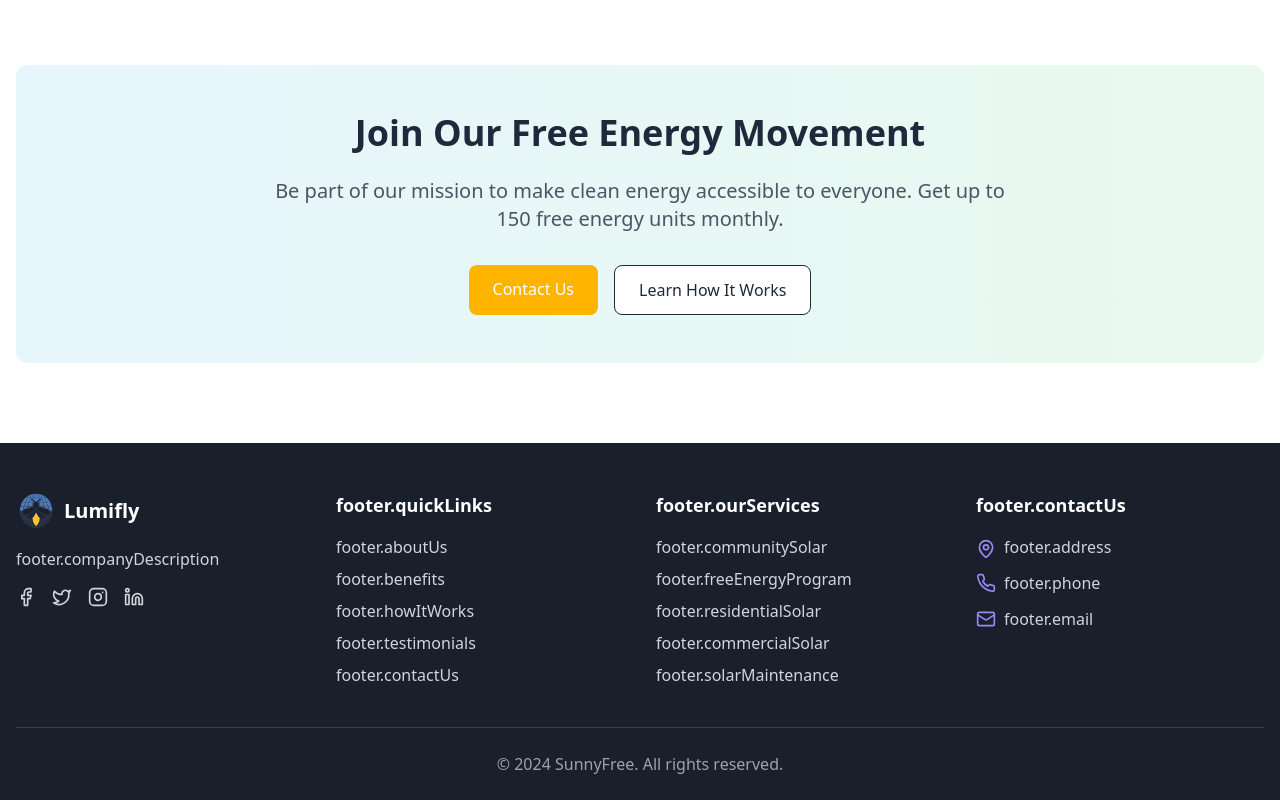
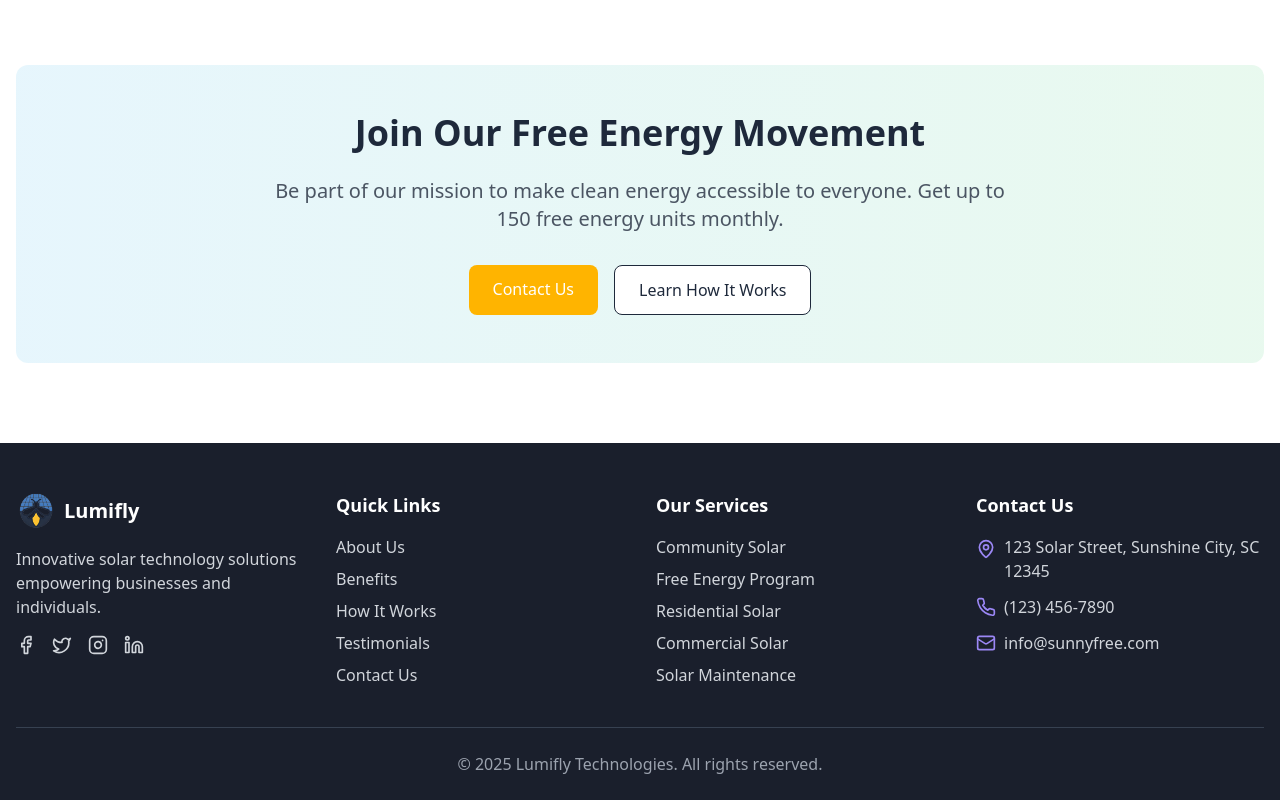
Before and after one commit to manojkansal123/lumifly, a React (Vite) app: page /about in a window 1280 px wide. Shown: the part 3004-3804 px from the top of the page. Built offline with nearby package versions, Linux system fonts and the light colour scheme.

Commit message:
Reverted to commit 72f715c63d5386d584b751e3429ce6231d6ccf10

```diff
--- a/src/components/layout/Footer.tsx
+++ b/src/components/layout/Footer.tsx
@@ -1,11 +1,6 @@
-
 import { Mail, Phone, MapPin, Facebook, Twitter, Instagram, Linkedin } from 'lucide-react';
-import { useLanguage } from '@/context/LanguageContext';
 
 const Footer = () => {
-  const { t } = useLanguage();
-  const currentYear = new Date().getFullYear();
-
   return (
     <footer className="bg-lumifly-navy text-white pt-12 pb-6">
       <div className="container mx-auto px-4">
@@ -21,7 +16,7 @@ const Footer = () => {
               <span className="font-bold text-xl">Lumifly</span>
             </div>
             <p className="text-gray-300 mb-4">
-              {t('footer.companyDescription')}
+              Innovative solar technology solutions empowering businesses and individuals.
             </p>
             <div className="flex space-x-4">
               <a href="#" className="text-gray-300 hover:text-lumifly-purple transition-colors">
@@ -41,50 +36,50 @@ const Footer = () => {
 
           {/* Quick Links */}
           <div>
-            <h3 className="font-semibold text-lg mb-4">{t('footer.quickLinks')}</h3>
+            <h3 className="font-semibold text-lg mb-4">Quick Links</h3>
             <ul className="space-y-2">
-              <li><a href="/about" className="text-gray-300 hover:text-lumifly-purple transition-colors">{t('footer.aboutUs')}</a></li>
-              <li><a href="/#benefits" className="text-gray-300 hover:text-lumifly-purple transition-colors">{t('footer.benefits')}</a></li>
-              <li><a href="/#how-it-works" className="text-gray-300 hover:text-lumifly-purple transition-colors">{t('footer.howItWorks')}</a></li>
-              <li><a href="/#testimonials" className="text-gray-300 hover:text-lumifly-purple transition-colors">{t('footer.testimonials')}</a></li>
-              <li><a href="/#contact" className="text-gray-300 hover:text-lumifly-purple transition-colors">{t('footer.contactUs')}</a></li>
+              <li><a href="/about" className="text-gray-300 hover:text-lumifly-purple transition-colors">About Us</a></li>
+              <li><a href="/#benefits" className="text-gray-300 hover:text-lumifly-purple transition-colors">Benefits</a></li>
+              <li><a href="/#how-it-works" className="text-gray-300 hover:text-lumifly-purple transition-colors">How It Works</a></li>
+              <li><a href="/#testimonials" className="text-gray-300 hover:text-lumifly-purple transition-colors">Testimonials</a></li>
+              <li><a href="/#contact" className="text-gray-300 hover:text-lumifly-purple transition-colors">Contact Us</a></li>
             </ul>
           </div>
 
           {/* Services */}
           <div>
-            <h3 className="font-semibold text-lg mb-4">{t('footer.ourServices')}</h3>
+            <h3 className="font-semibold text-lg mb-4">Our Services</h3>
             <ul className="space-y-2">
-              <li><a href="#" className="text-gray-300 hover:text-lumifly-purple transition-colors">{t('footer.communitySolar')}</a></li>
-              <li><a href="#" className="text-gray-300 hover:text-lumifly-purple transition-colors">{t('footer.freeEnergyProgram')}</a></li>
-              <li><a href="#" className="text-gray-300 hover:text-lumifly-purple transition-colors">{t('footer.residentialSolar')}</a></li>
-              <li><a href="#" className="text-gray-300 hover:text-lumifly-purple transition-colors">{t('footer.commercialSolar')}</a></li>
-              <li><a href="#" className="text-gray-300 hover:text-lumifly-purple transition-colors">{t('footer.solarMaintenance')}</a></li>
+              <li><a href="#" className="text-gray-300 hover:text-lumifly-purple transition-colors">Community Solar</a></li>
+              <li><a href="#" className="text-gray-300 hover:text-lumifly-purple transition-colors">Free Energy Program</a></li>
+              <li><a href="#" className="text-gray-300 hover:text-lumifly-purple transition-colors">Residential Solar</a></li>
+              <li><a href="#" className="text-gray-300 hover:text-lumifly-purple transition-colors">Commercial Solar</a></li>
+              <li><a href="#" className="text-gray-300 hover:text-lumifly-purple transition-colors">Solar Maintenance</a></li>
             </ul>
           </div>
 
           {/* Contact Info */}
           <div>
-            <h3 className="font-semibold text-lg mb-4">{t('footer.contactUs')}</h3>
+            <h3 className="font-semibold text-lg mb-4">Contact Us</h3>
             <div className="space-y-3">
               <div className="flex items-start">
                 <MapPin className="h-5 w-5 text-lumifly-purple mr-2 mt-1 flex-shrink-0" />
-                <span className="text-gray-300">{t('footer.address')}</span>
+                <span className="text-gray-300">123 Solar Street, Sunshine City, SC 12345</span>
               </div>
               <div className="flex items-center">
                 <Phone className="h-5 w-5 text-lumifly-purple mr-2 flex-shrink-0" />
-                <span className="text-gray-300">{t('footer.phone')}</span>
+                <span className="text-gray-300">(123) 456-7890</span>
               </div>
               <div className="flex items-center">
                 <Mail className="h-5 w-5 text-lumifly-purple mr-2 flex-shrink-0" />
-                <span className="text-gray-300">{t('footer.email')}</span>
+                <span className="text-gray-300">info@sunnyfree.com</span>
               </div>
             </div>
           </div>
         </div>
 
         <div className="border-t border-gray-700 mt-10 pt-6 text-center text-gray-400">
-          <p>{t('footer.copyright').replace('{year}', currentYear.toString())}</p>
+          <p>&copy; {new Date().getFullYear()} Lumifly Technologies. All rights reserved.</p>
         </div>
       </div>
     </footer>
```
